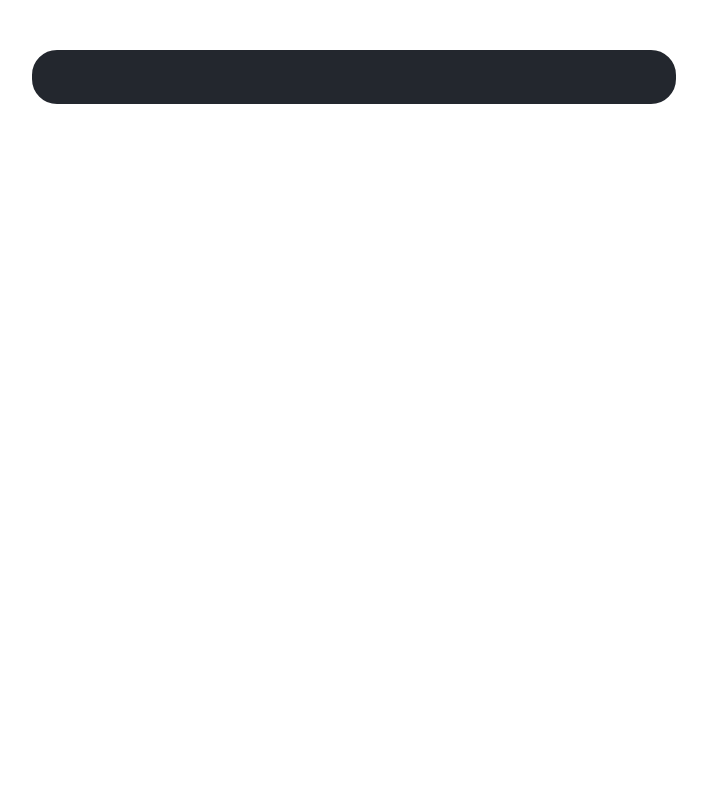
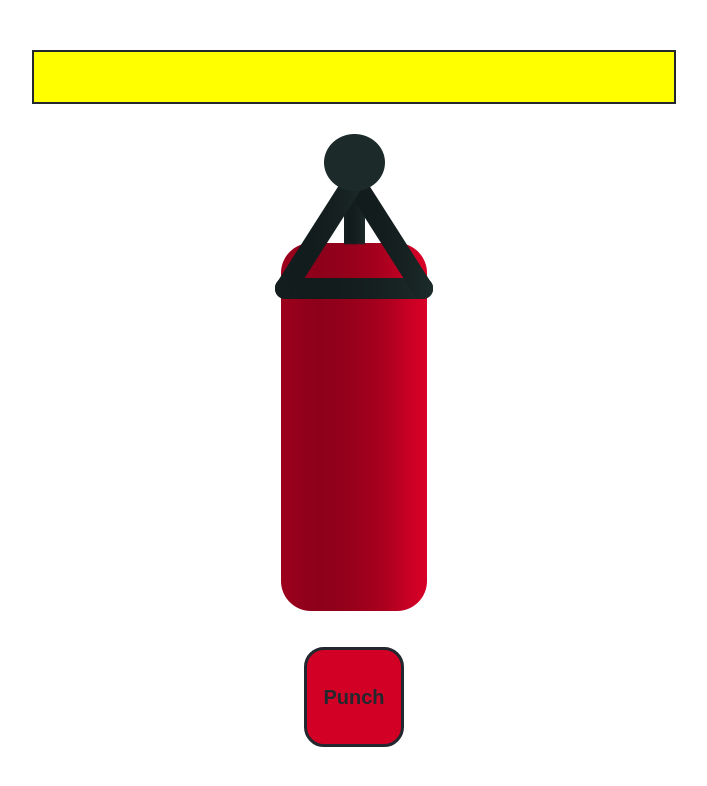
Before and after one commit to M8Eggman/React-Punchbag, a React (Vite) app: page / in a window 1280 px wide. Shown: the top 786 px of the page, without its empty margins (286-993 px from the left). Built offline with nearby package versions, Linux system fonts and the light colour scheme.

Commit message:
jeu fonctionnelle avec superpunch

```diff
--- a/src/App.css
+++ b/src/App.css
@@ -3,5 +3,6 @@ body {
 }
 #root {
   display: flex;
-  justify-content: center;
+  flex-direction: column;
+  align-items: center;
 }
--- a/src/App.jsx
+++ b/src/App.jsx
@@ -1,14 +1,34 @@
+import { useState } from "react";
 import "./App.css";
 import Bouton from "./components/bouton/Bouton";
 import Pv from "./components/pdv/Pv";
 import PunchingBag from "./components/punchingBag/punchingBag";
 
 function App() {
+  function punch(superPunch) {
+    // réduit les pv de 10% et si pv 0 les reset
+    if (pv > 0) {
+      superPunch ? setPv(pv - 20) : setPv(pv - 10);
+    } else {
+      setPv(100);
+    }
+    // si pv inférieur a 0 le set a 0
+    if (pv < 0) {
+      setPv(0);
+    }
+    // regénère un autre nombre
+    setRand(Math.floor(Math.random() * 10));
+  }
+
+  const [pv, setPv] = useState(100);
+  // génère un nombre aléatoire pour le superpunch
+  const [rand, setRand] = useState(Math.floor(Math.random() * 10));
+
   return (
     <>
-      <Pv />
-      <PunchingBag />
-      <Bouton />
+      <Pv pv={pv} />
+      <PunchingBag punch={punch} pv={pv} rand={rand} />
+      <Bouton punch={punch} pv={pv} rand={rand} />
     </>
   );
 }
--- a/src/components/bouton/Bouton.css
+++ b/src/components/bouton/Bouton.css
@@ -0,0 +1,21 @@
+.bouton button {
+  height: 100px;
+  width: 100px;
+  border-radius: 20px;
+  border: 3px solid #23272e;
+  font-size: 20px;
+  font-weight: 600;
+  color: #23272e;
+  cursor: pointer;
+}
+.bouton .boutonPunch {
+  background-color: #d30026;
+}
+.bouton .boutonSuperPunch {
+  background-color: #d30026;
+  color: gold;
+  border: 3px solid gold;
+}
+.bouton .boutonRestart {
+  background-color: yellow;
+}
--- a/src/components/bouton/Bouton.jsx
+++ b/src/components/bouton/Bouton.jsx
@@ -1,7 +1,26 @@
+import { useState } from "react";
 import "./Bouton.css";
 
-function Bouton() {
-  return <></>;
+function Bouton(props) {
+  return (
+    <>
+      <div className="bouton">
+        {props.pv <= 0 ? (
+          <button className="boutonRestart" onClick={() => props.punch(false)}>
+            Restart
+          </button>
+        ) : props.rand == 0 ? (
+          <button className="boutonSuperPunch" onClick={() => props.punch(true)}>
+            Super Punch
+          </button>
+        ) : (
+          <button className="boutonPunch" onClick={() => props.punch(false)}>
+            Punch
+          </button>
+        )}
+      </div>
+    </>
+  );
 }
 
 export default Bouton;
--- a/src/components/pdv/Pv.css
+++ b/src/components/pdv/Pv.css
@@ -3,12 +3,11 @@
   height: 50px;
   background-color: #23272e;
   position: relative;
-  border-radius: 25px;
   margin-top: 50px;
   border: 2px #23272e solid;
 }
 .pvMax .pvActuel {
   height: 100%;
   background-color: yellow;
-  border-radius: 25px;
+  transition: 200ms;
 }
--- a/src/components/pdv/Pv.jsx
+++ b/src/components/pdv/Pv.jsx
@@ -1,12 +1,11 @@
-import { useState } from "react";
 import "./Pv.css";
 
-function Pv() {
-  const [pv, setPv] = useState(0);
+function Pv(props) {
   return (
     <>
       <div className="pvMax">
-        <div className="pvActuel" style={{ width: pv + "vw" }}></div>
+        {/* selon les pv va changer la largeur de la div */}
+        <div className="pvActuel" style={{ width: props.pv / 2 + "vw" }}></div>
       </div>
     </>
   );
--- a/src/components/punchingBag/PunchingBag.css
+++ b/src/components/punchingBag/PunchingBag.css
@@ -0,0 +1,3 @@
+.bag {
+    cursor: pointer;
+}
--- a/src/components/punchingBag/PunchingBag.jsx
+++ b/src/components/punchingBag/PunchingBag.jsx
@@ -1,7 +1,14 @@
 import "./PunchingBag.css";
+import bag from "../../assets/img/bag.png";
+import bagBurst from "../../assets/img/bag-burst.png";
 
-function PunchingBag() {
-  return <></>;
+function PunchingBag(props) {
+  return (
+    <>
+      {/* si pv est 0 afficher bagburst */}
+      <div className="bag">{props.pv == 0 ? <img src={bagBurst} onClick={() => props.punch(false)} /> : props.rand == 0 ? <img src={bag} onClick={() => props.punch(true)} /> : <img src={bag} onClick={() => props.punch(false)} />}</div>
+    </>
+  );
 }
 
 export default PunchingBag;
```
